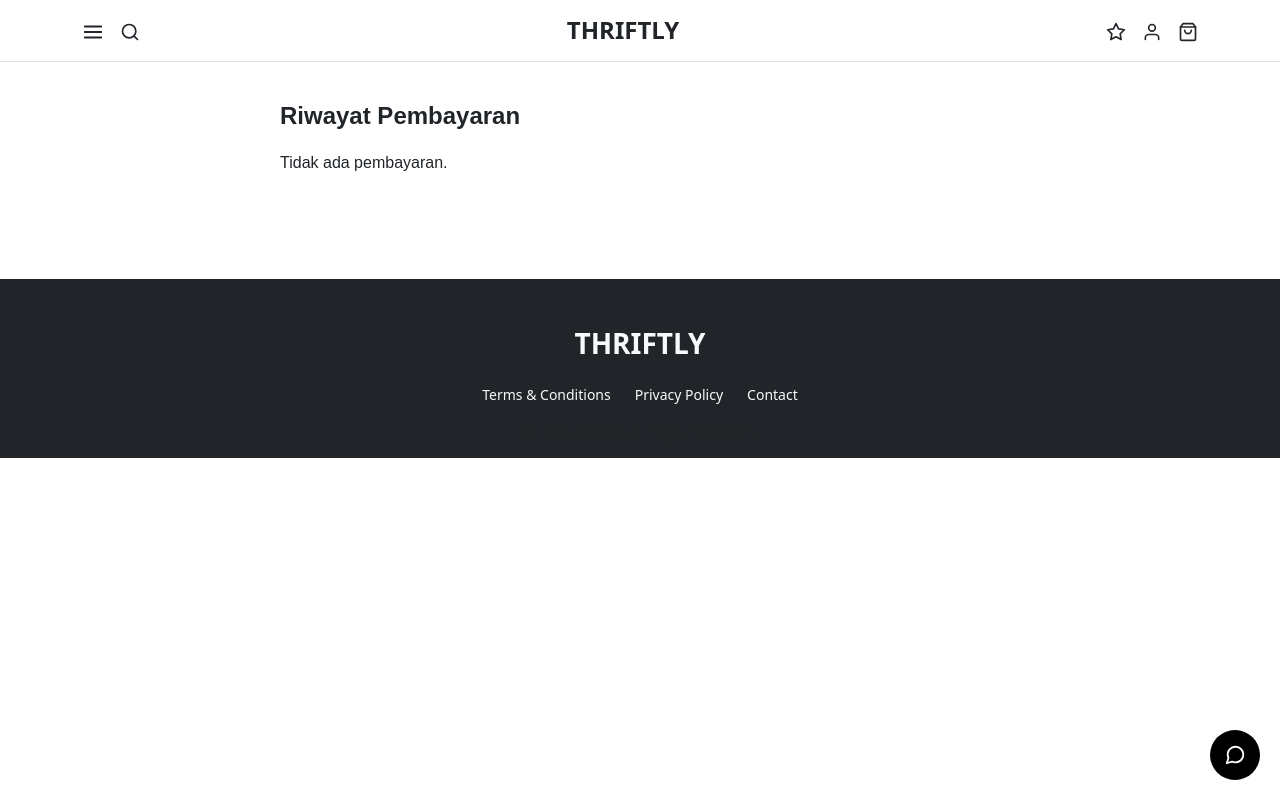
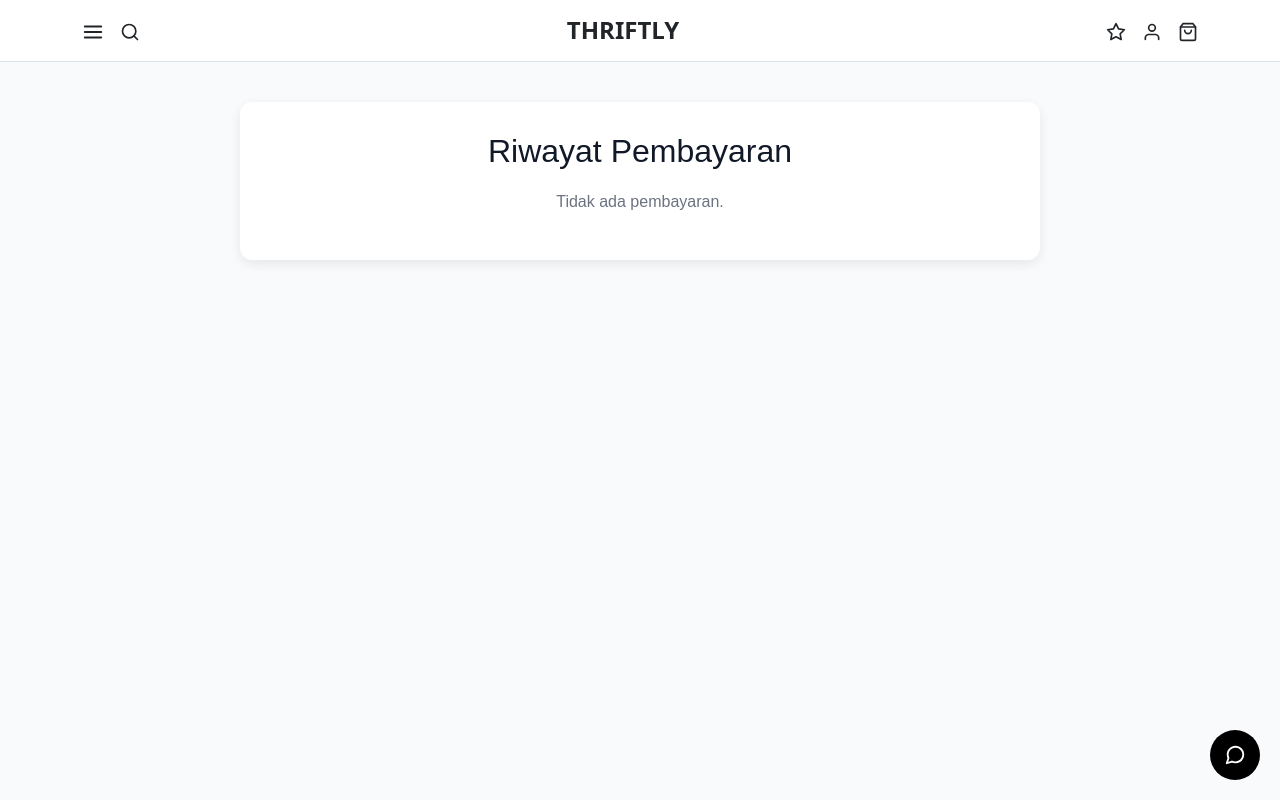
Before and after one commit to slf4A/DS5280-Project_Thriftly, a React (Create React App) app: page /riwayat-pembayaran in a window 1280 px wide. Shown: the top 800 px of the page. Built offline with nearby package versions, Linux system fonts and the light colour scheme.

Commit message:
feat: perbaikki tampilan riwayat pembayaran

```diff
--- a/src/pages/RiwayatPembayaran.js
+++ b/src/pages/RiwayatPembayaran.js
@@ -9,8 +9,6 @@ function RiwayatPembayaran() {
     setPayments(savedPayments);
   }, []);
 
-  // kalau penjual -> bisa lihat semua pembayaran
-  // kalau pembeli -> cuma lihat pembayaran dia sendiri
   const filteredPayments =
     user?.role === "seller"
       ? payments
@@ -20,17 +18,30 @@ function RiwayatPembayaran() {
     <div
       style={{
         fontFamily: "Poppins, Arial, sans-serif",
+        minHeight: "100vh",
+        backgroundColor: "#f9fafb",
         padding: "40px",
+        color: "#111827",
+      }}
+    >
+      <div
+        style={{
+          background: "white",
+          padding: "30px",
+          borderRadius: "12px",
+          boxShadow: "0 4px 12px rgba(0,0,0,0.08)",
           maxWidth: "800px",
           margin: "0 auto",
         }}
       >
-      <h1 style={{ fontSize: "24px", fontWeight: "600", marginBottom: "20px" }}>
+        <h2 style={{ textAlign: "center", marginBottom: "20px" }}>
           Riwayat Pembayaran
-      </h1>
+        </h2>
 
         {filteredPayments.length === 0 ? (
-        <p>Tidak ada pembayaran.</p>
+          <p style={{ textAlign: "center", color: "#6b7280" }}>
+            Tidak ada pembayaran.
+          </p>
         ) : (
           <table
             style={{
@@ -62,18 +73,21 @@ function RiwayatPembayaran() {
           </table>
         )}
       </div>
+    </div>
   );
 }
 
 const thStyle = {
-  border: "1px solid #d1d5db",
-  padding: "8px",
+  border: "1px solid #e5e7eb",
+  padding: "10px",
   fontWeight: "600",
+  color: "#374151",
 };
 
 const tdStyle = {
-  border: "1px solid #d1d5db",
-  padding: "8px",
+  border: "1px solid #e5e7eb",
+  padding: "10px",
+  color: "#111827",
 };
 
 export default RiwayatPembayaran;
```
Lines whose indentation alone changed are shown as unchanged.
